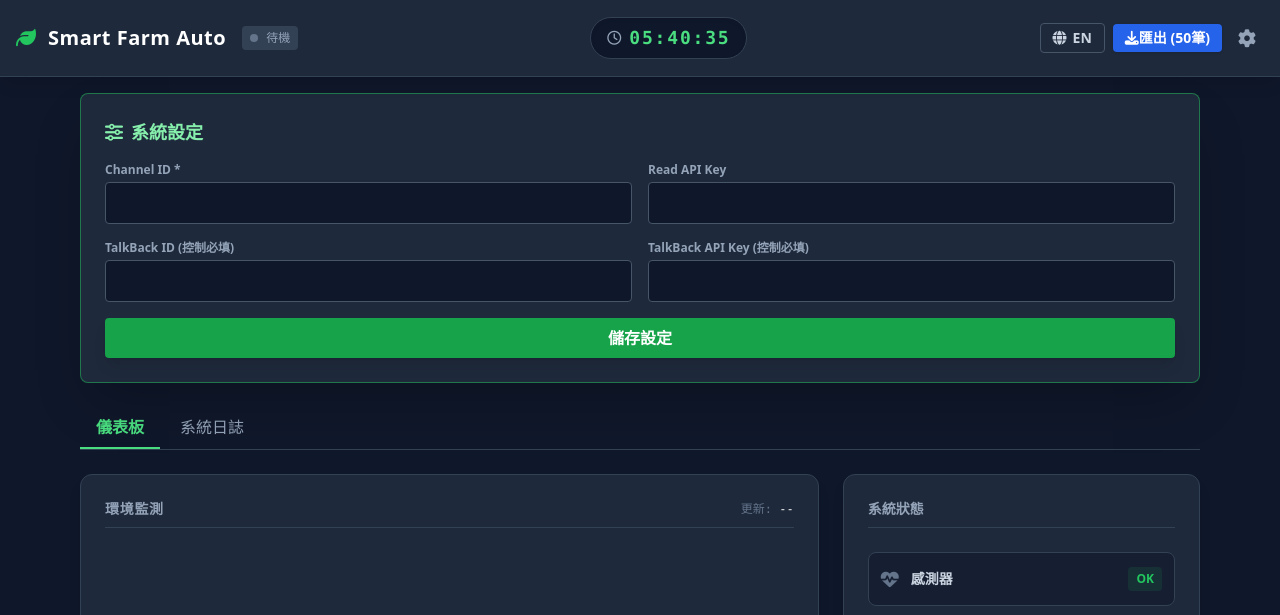
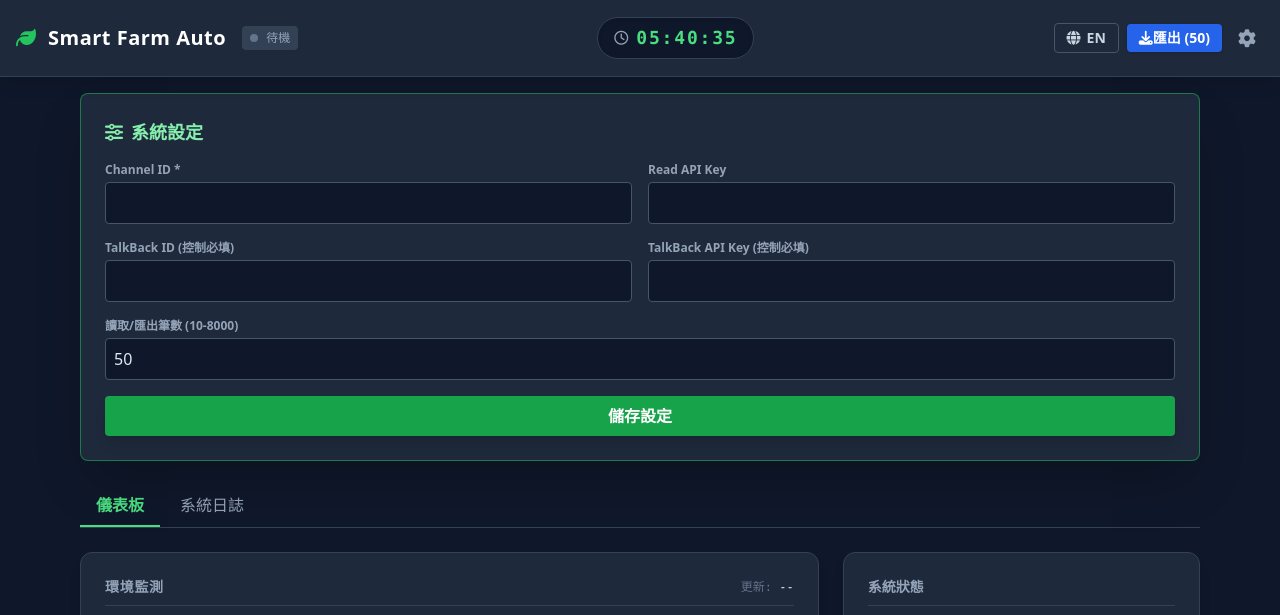
Before and after one commit to Vincent40312/esp32-iot-monitor, a plain HTML site: page index.html in a window 1280 px wide. Shown: the top 615 px of the page. Drawn offline with nearby package versions, Linux system fonts and the light colour scheme.

```diff
--- a/index.html
+++ b/index.html
@@ -41,7 +41,7 @@
                     <i class="fa-solid fa-globe mr-1.5"></i><span id="langBtnText">EN</span>
                 </button>
                 <button onclick="exportCSV()" class="bg-blue-600 hover:bg-blue-500 active:bg-blue-700 text-white px-3 py-1 rounded text-sm font-bold shadow transition flex items-center">
-                    <i class="fa-solid fa-download mr-1.5 md:mr-0"></i> <span class="hidden md:inline" data-i18n="exportBtn">匯出 (50筆)</span>
+                    <i class="fa-solid fa-download mr-1.5 md:mr-0"></i> <span class="hidden md:inline" id="exportBtnText" data-i18n="exportBtn">匯出</span>
                 </button>
                 <button onclick="toggleSetup()" class="text-slate-400 hover:text-white p-2 transition hover:rotate-90 duration-300">
                     <i class="fa-solid fa-gear text-lg"></i>
@@ -60,6 +60,11 @@
                 <div><label class="block text-xs text-slate-400 mb-1 font-bold">Read API Key</label><input type="text" id="readKey" class="w-full bg-slate-900 border border-slate-600 rounded p-2 focus:border-green-500 outline-none transition"></div>
                 <div><label class="block text-xs text-slate-400 mb-1 font-bold">TalkBack ID (控制必填)</label><input type="text" id="tbId" class="w-full bg-slate-900 border border-slate-600 rounded p-2 focus:border-green-500 outline-none transition"></div>
                 <div><label class="block text-xs text-slate-400 mb-1 font-bold">TalkBack API Key (控制必填)</label><input type="text" id="tbKey" class="w-full bg-slate-900 border border-slate-600 rounded p-2 focus:border-green-500 outline-none transition"></div>
+                <!-- 新增：讀取筆數設定 -->
+                <div class="md:col-span-2">
+                    <label class="block text-xs text-slate-400 mb-1 font-bold" data-i18n="dataLimitLabel">讀取/匯出筆數 (10-8000)</label>
+                    <input type="number" id="dataLimit" class="w-full bg-slate-900 border border-slate-600 rounded p-2 focus:border-green-500 outline-none transition" min="10" max="8000" value="50">
+                </div>
             </div>
             <button onclick="saveSettings()" class="mt-4 bg-green-600 hover:bg-green-700 text-white px-6 py-2 rounded font-bold w-full transition shadow-lg" data-i18n="saveBtn">儲存設定</button>
         </div>
@@ -160,8 +165,7 @@
 
             <!-- 圖表區 -->
             <div class="bg-slate-800 p-4 rounded-xl border border-slate-700 h-80 relative shadow-lg">
-                <!-- 這裡的 (50筆) 是靜態文字，我已經修正 -->
-                <h3 class="text-slate-400 text-sm uppercase font-bold mb-2 absolute top-4 left-6" data-i18n="chartTitle">趨勢分析 (50筆)</h3>
+                <h3 id="chartTitleText" class="text-slate-400 text-sm uppercase font-bold mb-2 absolute top-4 left-6">趨勢分析</h3>
                 <div class="w-full h-full pb-2 pt-6">
                     <canvas id="historyChart"></canvas>
                 </div>
@@ -191,6 +195,7 @@
         let currentFeeds = [];
         let curLang = 'zh';
         let statusTimeout;
+        let currentLimit = 50; // 預設 50
 
         // --- 簡易日誌功能 ---
         function log(msg, type='info') {
@@ -212,9 +217,9 @@
         const i18n = {
             zh: {
                 navTitle: "智慧農場自動化系統",
-                exportBtn: "匯出 (50筆)",
+                exportBtn: "匯出",
                 setupTitle: "連線設定",
-                saveBtn: "儲存並連線",
+                saveBtn: "儲存設定",
                 monitorTitle: "環境即時監測",
                 updated: "最後更新:",
                 temp: "溫度",
@@ -228,7 +233,7 @@
                 pump: "水泵 (自動補水)",
                 fert: "施肥機 (定時)",
                 sensorHealth: "感測器健康度",
-                chartTitle: "歷史趨勢 (50筆)",
+                chartTitle: "歷史趨勢",
                 waiting: "系統待命中",
                 cmdSending: "指令發送中...",
                 cmdSent: "指令已發送",
@@ -241,13 +246,14 @@
                 fillAlert: "請完整填寫 Channel ID",
                 tbAlert: "請先在設定中填寫 TalkBack ID 和 API Key 才能使用控制功能！",
                 tabDash: "儀表板",
-                tabLog: "系統日誌"
+                tabLog: "系統日誌",
+                dataLimitLabel: "讀取/匯出筆數 (10-8000)"
             },
             en: {
                 navTitle: "Smart Farm Automation",
-                exportBtn: "Export (50)",
+                exportBtn: "Export",
                 setupTitle: "Connection Setup",
-                saveBtn: "Save & Connect",
+                saveBtn: "Save Settings",
                 monitorTitle: "Live Environment",
                 updated: "Updated:",
                 temp: "Temp",
@@ -261,7 +267,7 @@
                 pump: "Water Pump (Auto)",
                 fert: "Fertilizer (Timer)",
                 sensorHealth: "Sensor Health",
-                chartTitle: "Trend Analysis (Last 50)",
+                chartTitle: "Trend Analysis",
                 waiting: "System Ready",
                 cmdSending: "Sending...",
                 cmdSent: "Command Sent",
@@ -274,7 +280,8 @@
                 fillAlert: "Please fill in Channel ID",
                 tbAlert: "Please fill in TalkBack ID and API Key in settings first!",
                 tabDash: "Dashboard",
-                tabLog: "System Logs"
+                tabLog: "System Logs",
+                dataLimitLabel: "Max Records (10-8000)"
             }
         };
 
@@ -291,16 +298,26 @@
                 const key = el.getAttribute('data-i18n');
                 if (i18n[curLang][key]) el.innerText = i18n[curLang][key];
             });
+            // 更新圖表標籤
             if(myChart) {
                 myChart.data.datasets[0].label = i18n[curLang].temp;
                 myChart.data.datasets[1].label = i18n[curLang].hum;
                 myChart.data.datasets[2].label = i18n[curLang].soil;
                 myChart.update();
             }
+            // 更新動態文字
+            updateDynamicText();
+
             if(currentFeeds.length > 0) {
                 const last = currentFeeds[currentFeeds.length-1];
                 updateUI(last);
             }
+        }
+
+        function updateDynamicText() {
+            // 更新匯出按鈕和圖表標題的筆數
+            document.getElementById('exportBtnText').innerText = `${i18n[curLang].exportBtn} (${currentLimit})`;
+            document.getElementById('chartTitleText').innerText = `${i18n[curLang].chartTitle} (${currentLimit})`;
         }
 
         function switchTab(tab) {
@@ -355,8 +372,15 @@
             ['channelId','readKey','tbId','tbKey'].forEach(id => {
                 localStorage.setItem('conf_'+id, document.getElementById(id).value);
             });
+
+            // 儲存並更新 limit
+            const limitInput = document.getElementById('dataLimit').value;
+            currentLimit = Math.max(10, Math.min(8000, parseInt(limitInput)));
+            localStorage.setItem('conf_dataLimit', currentLimit);
+            updateDynamicText(); // 更新介面文字
+
             document.getElementById('setupPanel').classList.add('hidden');
-            log("設定已儲存。", "success");
+            log(`設定已儲存 (讀取筆數: ${currentLimit})`, "success");
             setConnStatus("connecting");
             startLoop();
         }
@@ -388,9 +412,9 @@
             }
 
             try {
-                log("讀取 ThingSpeak 數據 (50筆)...", "info");
-                // 關鍵修正：這裡確保是 50
-                let url = `https://api.thingspeak.com/channels/${cid}/feeds.json?results=50`;
+                // 使用自訂筆數
+                log(`讀取 ThingSpeak 數據 (${currentLimit}筆)...`, "info");
+                let url = `https://api.thingspeak.com/channels/${cid}/feeds.json?results=${currentLimit}`;
                 if(rkey) url += `&api_key=${rkey}`;
 
                 const res = await fetch(url);
@@ -557,7 +581,7 @@
             document.body.appendChild(link);
             link.click();
             document.body.removeChild(link);
-            log("已匯出 CSV 報表", "success");
+            log(`已匯出 CSV 報表 (${currentFeeds.length}筆)`, "success");
         }
 
         function startLoop() {
@@ -571,6 +595,15 @@
             ['channelId','readKey','tbId','tbKey'].forEach(id => {
                 if(localStorage.getItem('conf_'+id)) document.getElementById(id).value = localStorage.getItem('conf_'+id);
             });
+
+            // 載入儲存的 limit，預設 50
+            const savedLimit = localStorage.getItem('conf_dataLimit');
+            if(savedLimit) {
+                currentLimit = parseInt(savedLimit);
+                document.getElementById('dataLimit').value = currentLimit;
+            }
+            updateDynamicText(); // 更新初始文字
+
             if(localStorage.getItem('conf_channelId')) {
                 setConnStatus("connecting");
                 startLoop();
```
